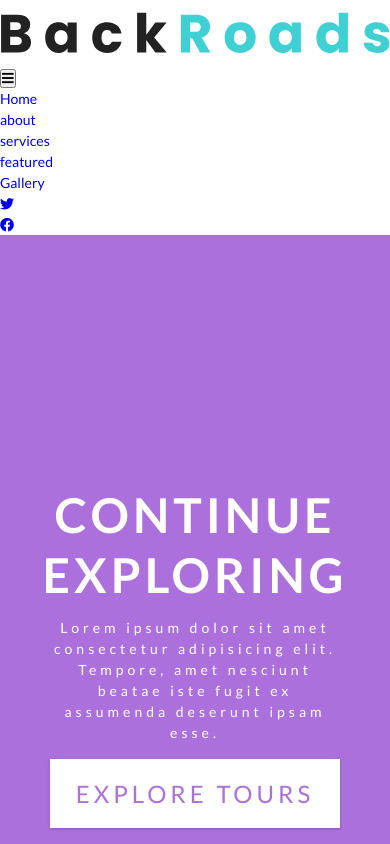
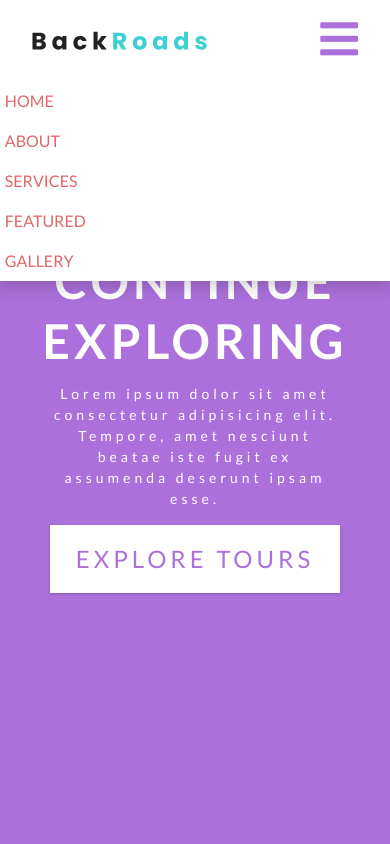
Before and after one commit to Luthando496/adventure, a plain HTML site: page index.html in a window 390 px wide. Shown: the top 844 px of the page. Drawn offline with Linux system fonts and the light colour scheme.

Commit message:
added navbar small screen

```diff
--- a/css/styles.css
+++ b/css/styles.css
@@ -69,14 +69,14 @@ ul {
 a {
   text-decoration: none;
 }
-img {
+/* img {
+  width: 100%;
+  display: block;
+} */
+img:not(.nav-logo) {
   width: 100%;
   display: block;
 }
-/* img:not(.nav-logo) {
-  width: 100%;
-  display: block;
-} */
 
 h1,
 h2,
@@ -182,8 +182,63 @@ p {
 Navbar
 ===============
 */
+.navbar{
+  position: fixed;
+  top: 0;
+  left: 0;
+  width: 100%;
+  background: var(--clr-white);
+  box-shadow: var(--dark-shadow);
+  z-index: 9;
+}
 
 
+.nav-icons{
+  display: none;
+}
+
+.nav-center{
+  width: 100%;
+  max-width: 1170px;
+  margin: 0 auto;
+}
+
+.nav-header{
+  display: flex;
+  justify-content: space-between;
+  align-items: center;
+  padding: 1rem 2rem;
+}
+
+.nav-toggle{
+  background: transparent;
+  border: transparent;
+  font-size: 2.7rem;
+  color: var(--clr-primary-5);
+  transition: var(--transition);
+
+}
+
+.nav-toggle:hover{
+  transform: scale(1.2);
+
+}
+
+.nav-link{
+  display: block;
+  padding: 0.5rem 0.3rem;
+  text-transform: uppercase;
+  transition: var(--transition);
+  color: rgb(223, 103, 103);
+  font-size: 1rem;
+}
+
+.nav-link:hover{
+  color: rgb(189, 142, 189);
+  background: var(--clr-grey-8);
+  padding-left: 2.2rem;
+
+}
 /*
 ===============
 Hero
```
